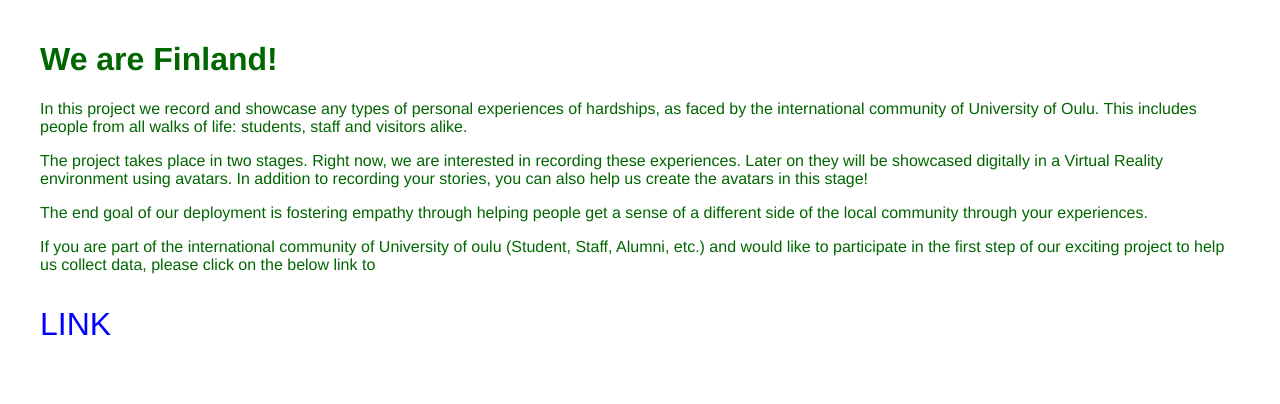
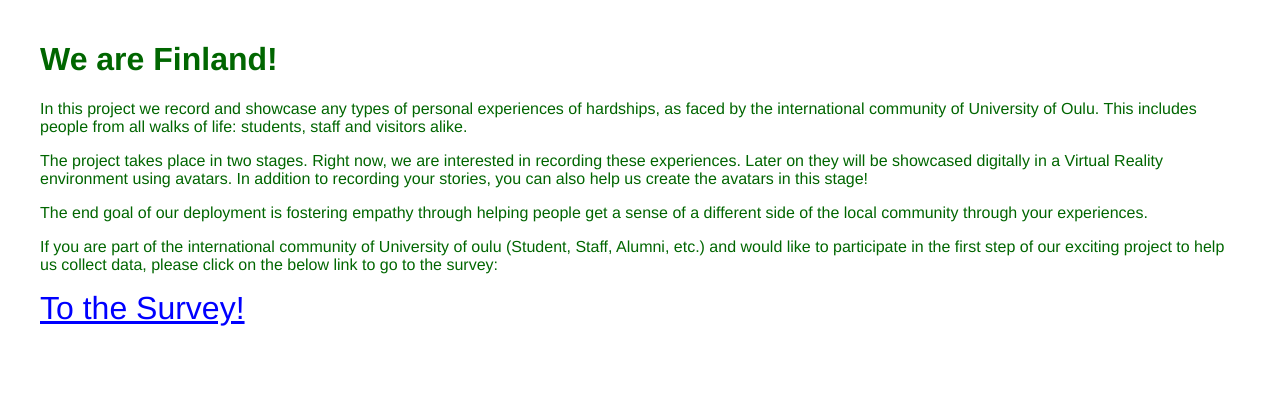
Before and after one commit to Kiarostami/We-Are-Oulu, a Flask app: template Website/templates/home.html in a window 1280 px wide. Shown: the part 35-439 px from the top of the page. Run offline with Flask 2, Linux system fonts and the light colour scheme; the template is opened without the code that fills it, so the values that code supplies are empty.

Commit message:
Update home.html

```diff
--- a/Website/templates/home.html
+++ b/Website/templates/home.html
@@ -8,8 +8,9 @@
 
      <p>The end goal of our deployment is fostering empathy through helping people get a sense of a different side of the local community through your experiences. </p>
 
-     <p>If you are part of the international community of University of oulu (Student, Staff, Alumni, etc.) and would like to participate in the first step of our exciting project to help us collect data, please click on the below link to </p>
+     <p>If you are part of the international community of University of oulu (Student, Staff, Alumni, etc.) and would like to participate in the first step of our exciting project to help us collect data, please click on the below link to go to the survey:</p>
 
-     <p style="color:blue;font-size:32px;">LINK</p>
+     <a href="https://forms.gle/N5waDmd6JLdn2Uq76" target="_blank" style="color:blue;font-size:32px;">To the Survey!</a>
+
 <div>
 {%endblock%}
```
